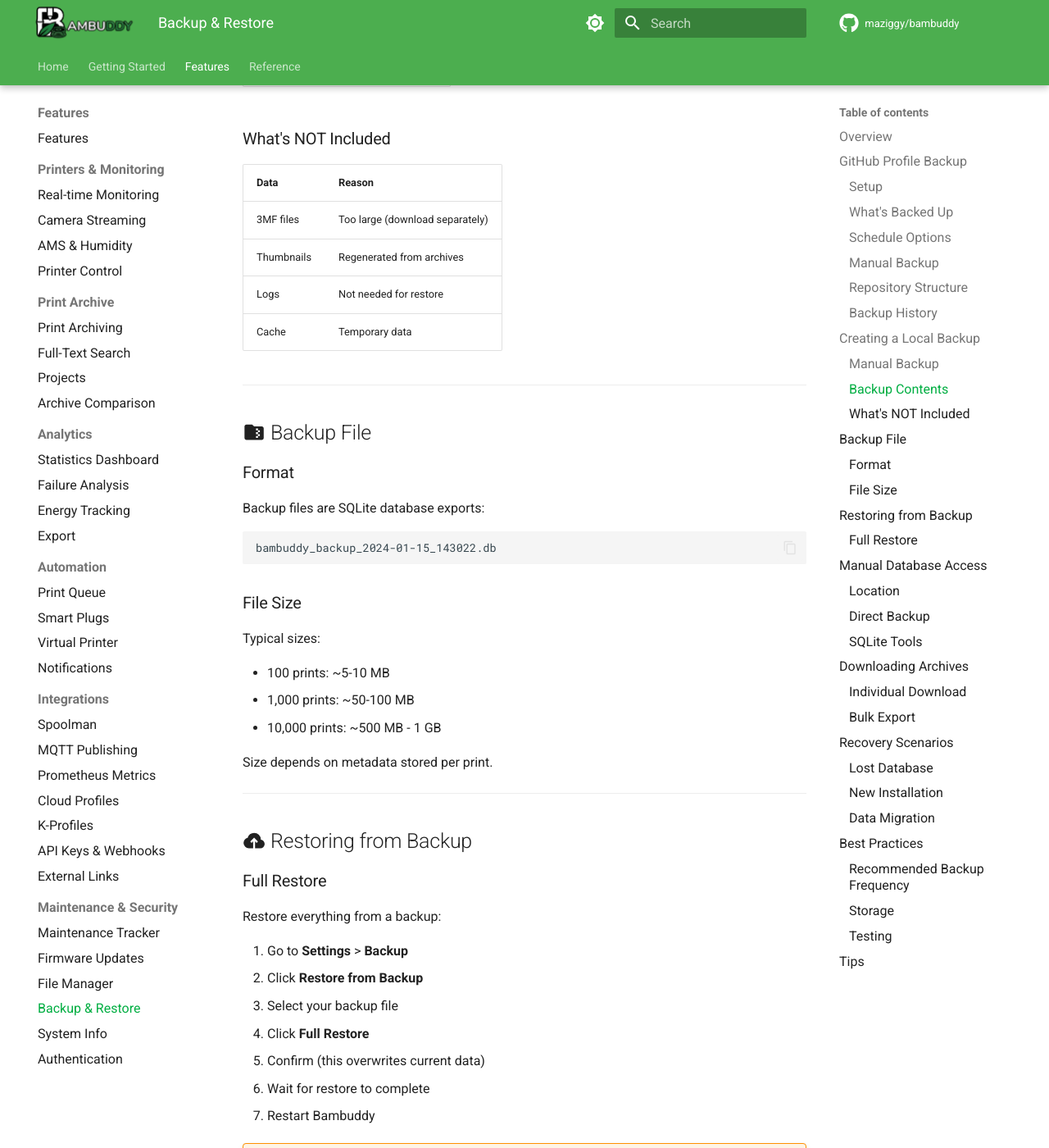
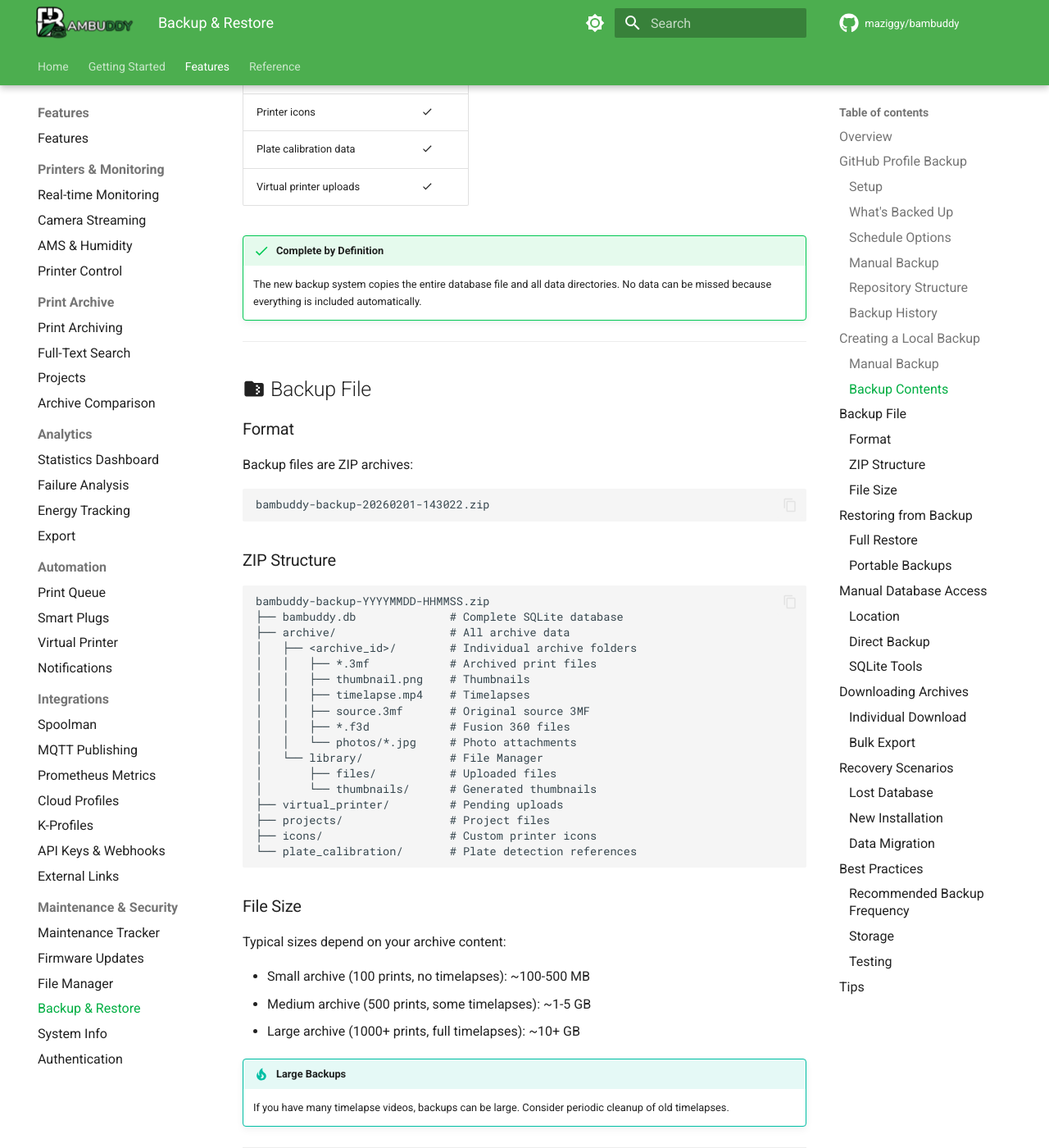
Before and after one commit to maziggy/bambuddy-wiki, an MkDocs documentation site: the page built from docs/features/backup.md, in a window 1280 px wide and 1400 px high, scrolled down 3454 px. Shown: the whole window at 82% size. Built offline with MkDocs 1.6.1 and Material for MkDocs 9.7.7, drawn with Linux system fonts in a browser that asks for light colours; comment, search, counter and statistics services are not loaded; the version menu is left out; some of the changed text lies outside the part shown.

Commit message:
Updated Wiki

````diff
--- a/docs/features/backup.md
+++ b/docs/features/backup.md
@@ -96,34 +96,33 @@ View backup history in the **Backup History** section:
 
 ### Manual Backup
 
-1. Go to **Settings** > **Backup**
-2. Click **Create Backup**
-3. Wait for backup to complete
-4. Download the backup file
+1. Go to **Settings** > **Backup & Restore**
+2. Click **Download Backup**
+3. Wait for backup to complete (progress indicator shown)
+4. ZIP file downloads automatically
+
+!!! warning "Don't Navigate Away"
+    During backup/restore, stay on the page. The UI blocks navigation to prevent data corruption.
 
 ### Backup Contents
 
+The backup is a complete ZIP file containing:
+
 | Data | Included |
 |------|:--------:|
-| Print archives | :material-check: |
-| Printer configs | :material-check: |
-| User settings | :material-check: |
-| Notification configs | :material-check: |
-| Smart plug configs | :material-check: |
-| K-profiles | :material-check: |
-| External links | :material-check: |
-| Projects | :material-check: |
-| Maintenance records | :material-check: |
-| API keys | :material-check: |
+| Database (all tables) | :material-check: |
+| Print archives (3MF files) | :material-check: |
+| Archive thumbnails | :material-check: |
+| Timelapse videos | :material-check: |
+| Library files | :material-check: |
+| Library thumbnails | :material-check: |
+| Project files | :material-check: |
+| Printer icons | :material-check: |
+| Plate calibration data | :material-check: |
+| Virtual printer uploads | :material-check: |
 
-### What's NOT Included
-
-| Data | Reason |
-|------|--------|
-| 3MF files | Too large (download separately) |
-| Thumbnails | Regenerated from archives |
-| Logs | Not needed for restore |
-| Cache | Temporary data |
+!!! success "Complete by Definition"
+    The new backup system copies the entire database file and all data directories. No data can be missed because everything is included automatically.
 
 ---
 
@@ -131,21 +130,44 @@ View backup history in the **Backup History** section:
 
 ### Format
 
-Backup files are SQLite database exports:
+Backup files are ZIP archives:
 
 ```
-bambuddy_backup_2024-01-15_143022.db
+bambuddy-backup-20260201-143022.zip
+```
+
+### ZIP Structure
+
+```
+bambuddy-backup-YYYYMMDD-HHMMSS.zip
+├── bambuddy.db              # Complete SQLite database
+├── archive/                 # All archive data
+│   ├── <archive_id>/        # Individual archive folders
+│   │   ├── *.3mf            # Archived print files
+│   │   ├── thumbnail.png    # Thumbnails
+│   │   ├── timelapse.mp4    # Timelapses
+│   │   ├── source.3mf       # Original source 3MF
+│   │   ├── *.f3d            # Fusion 360 files
+│   │   └── photos/*.jpg     # Photo attachments
+│   └── library/             # File Manager
+│       ├── files/           # Uploaded files
+│       └── thumbnails/      # Generated thumbnails
+├── virtual_printer/         # Pending uploads
+├── projects/                # Project files
+├── icons/                   # Custom printer icons
+└── plate_calibration/       # Plate detection references
 ```
 
 ### File Size
 
-Typical sizes:
+Typical sizes depend on your archive content:
 
-- 100 prints: ~5-10 MB
-- 1,000 prints: ~50-100 MB
-- 10,000 prints: ~500 MB - 1 GB
+- Small archive (100 prints, no timelapses): ~100-500 MB
+- Medium archive (500 prints, some timelapses): ~1-5 GB
+- Large archive (1000+ prints, full timelapses): ~10+ GB
 
-Size depends on metadata stored per print.
+!!! tip "Large Backups"
+    If you have many timelapse videos, backups can be large. Consider periodic cleanup of old timelapses.
 
 ---
 
@@ -153,18 +175,29 @@ Size depends on metadata stored per print.
 
 ### Full Restore
 
-Restore everything from a backup:
+Restore everything from a backup ZIP:
 
-1. Go to **Settings** > **Backup**
-2. Click **Restore from Backup**
-3. Select your backup file
-4. Click **Full Restore**
-5. Confirm (this overwrites current data)
-6. Wait for restore to complete
-7. Restart Bambuddy
+1. Go to **Settings** > **Backup & Restore**
+2. Click **Restore Backup**
+3. Select your backup ZIP file
+4. Wait for restore to complete (progress indicator shown)
+5. **Restart Bambuddy** when prompted
 
 !!! warning "Full Restore Overwrites"
-    A full restore replaces all current data. Create a backup first!
+    A full restore replaces all current data including the database and all files. Create a backup first!
+
+!!! info "Restart Required"
+    After restore, you must restart Bambuddy for changes to take effect. The database connection is replaced during restore.
+
+### Portable Backups
+
+Backups are fully portable between installations:
+
+- **Different servers**: Move from one machine to another
+- **Different paths**: Works even if data directory changed
+- **Different Docker volumes**: Migrate between container setups
+
+The backup system stores relative paths internally, so files work correctly regardless of where Bambuddy is installed.
 
 ---
 
````
